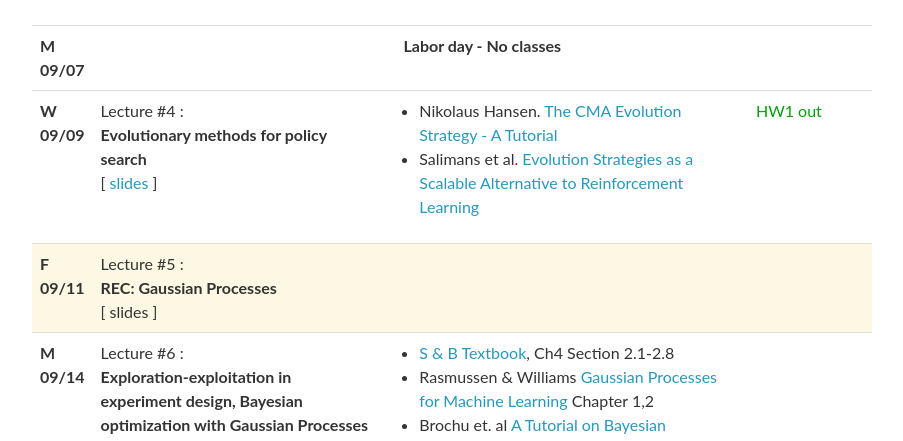
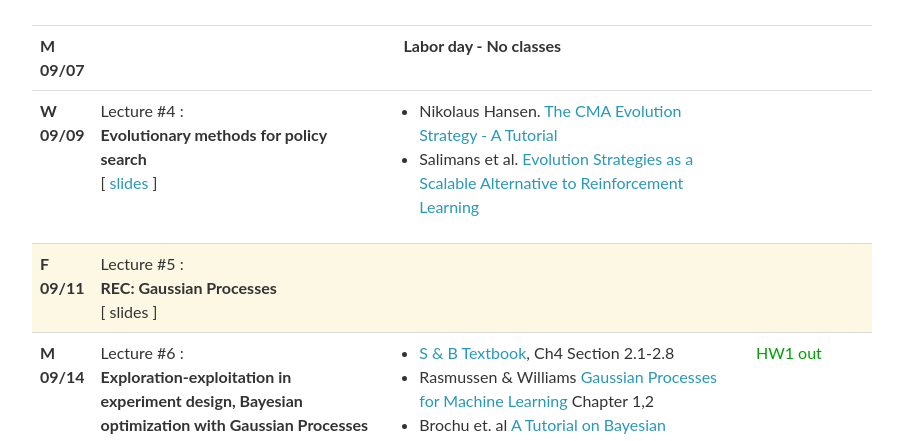
Before and after one commit to cmudeeprl/703website_f20, a Jekyll site: the page built from _pages/lectures.md, in a window 1280 px wide and 900 px high, scrolled down 400 px. Shown: the part 159-600 px from the top of the window, without its empty margins (188-1091 px from the left). Built offline with Jekyll 4.4.1, drawn with Linux system fonts in a browser that asks for light colours; nearby versions of some CDN libraries; comment, search, counter and statistics services are not loaded.

Commit message:
Update lectures.yml

```diff
--- a/_data/lectures.yml
+++ b/_data/lectures.yml
@@ -59,7 +59,7 @@
     - Nikolaus Hansen. <a href="https://arxiv.org/pdf/1604.00772.pdf" target="_blank">The CMA Evolution Strategy - A Tutorial</a>
     - Salimans et al. <a href="https://arxiv.org/abs/1703.03864" target="_blank">Evolution Strategies as a Scalable Alternative to Reinforcement Learning</a>
     # - Optional&#58; Zhang et al. <a href="https://arxiv.org/abs/1712.06564" target="_blank">On the Relationship Between the OpenAI Evolution Strategy and Stochastic Gradient Descent</a>
-  logistics:  <span class="event">HW1 out</span> <br>
+  logistics:
 
 
 
@@ -103,7 +103,7 @@
     - <a href="http://incompleteideas.net/book/RLbook2018.pdf" target="_blank">S & B Textbook</a>, Ch4 Section 2.1-2.8
     - Rasmussen & Williams <a href="http://www.gaussianprocess.org/gpml/chapters/RW.pdf" target="_blank">Gaussian Processes for Machine Learning</a> Chapter 1,2
     - Brochu et. al <a href="https://arxiv.org/pdf/1012.2599.pdf" target="blank">A Tutorial on Bayesian Optimization of Expensive Cost Functions, with Application to Active User Modeling and Hierarchical Reinforcement Learning</a> Sections 1, 2.1, 2.2
-  logistics:
+  logistics: <span class="event">HW1 out</span> <br>
 
 
 - date: W 09/16
```
